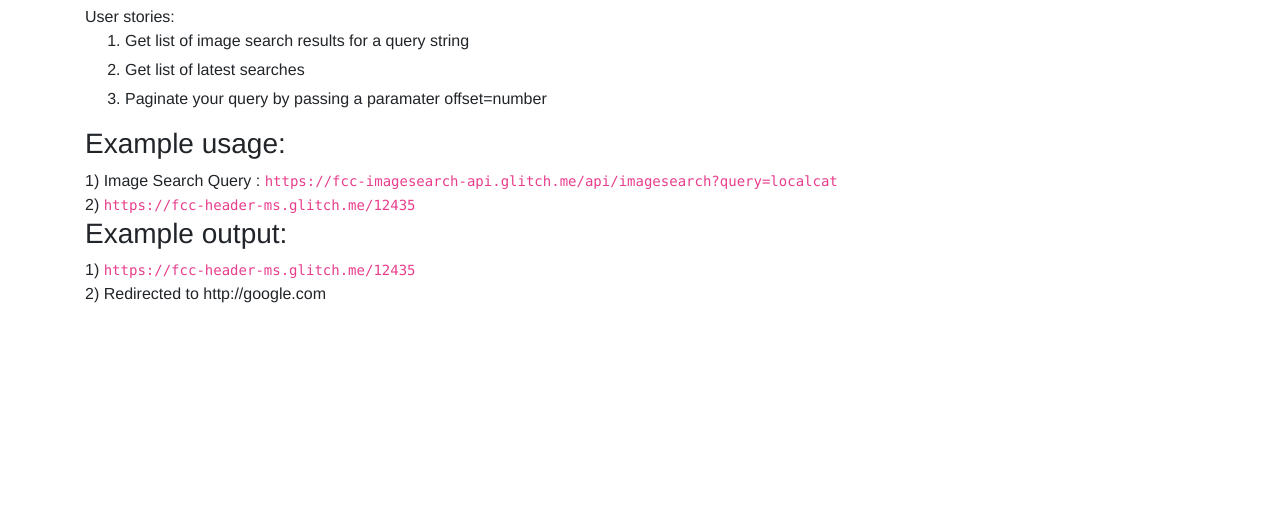
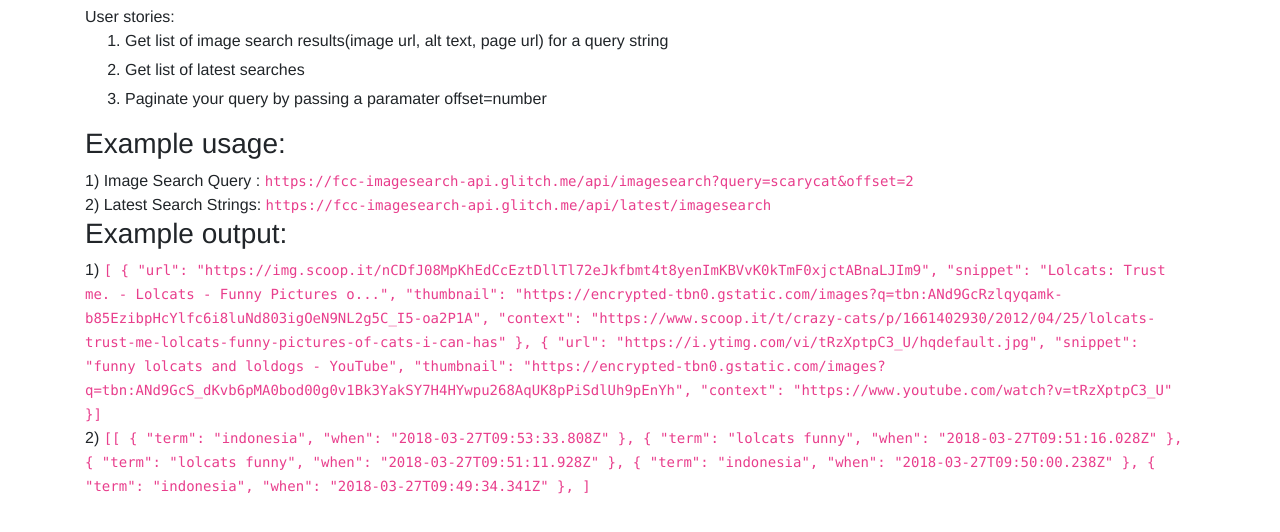
Before and after one commit to codenostic/fcc-imagesearch, a website: page views/index.html in a window 1280 px wide. Shown: the part 76-608 px from the top of the page. Drawn offline with nearby package versions, Linux system fonts and the light colour scheme.

Commit message:
🐥🎩 Checkpoint ./views/index.html:704354/1450

```diff
--- a/views/index.html
+++ b/views/index.html
@@ -28,18 +28,50 @@
             <blockquote>
                 User stories:
                 <ol>
-                  <li>Get list of image search results for a query string</li>
+                  <li>Get list of image search results(image url, alt text, page url) for a query string</li>
                   <li>Get list of latest searches</li>
                   <li>Paginate your query by passing a paramater offset=number</li>
                 </ol>
 
             </blockquote>
             <h3>Example usage:</h3>
-            1) Image Search Query : <code>https://fcc-imagesearch-api.glitch.me/api/imagesearch?query=localcat</code><br>
-            2) <code>https://fcc-header-ms.glitch.me/12435</code>
+            1) Image Search Query : <code>https://fcc-imagesearch-api.glitch.me/api/imagesearch?query=scarycat&offset=2</code><br>
+            2) Latest Search Strings: <code>https://fcc-imagesearch-api.glitch.me/api/latest/imagesearch</code>
             <h3>Example output:</h3>
-            1) <code>https://fcc-header-ms.glitch.me/12435</code><br>
-            2) Redirected to http://google.com
+            1) <code>[	{
+		"url": "https://img.scoop.it/nCDfJ08MpKhEdCcEztDllTl72eJkfbmt4t8yenImKBVvK0kTmF0xjctABnaLJIm9",
+		"snippet": "Lolcats: Trust me. - Lolcats - Funny Pictures o...",
+		"thumbnail": "https://encrypted-tbn0.gstatic.com/images?q=tbn:ANd9GcRzlqyqamk-b85EzibpHcYlfc6i8luNd803igOeN9NL2g5C_I5-oa2P1A",
+		"context": "https://www.scoop.it/t/crazy-cats/p/1661402930/2012/04/25/lolcats-trust-me-lolcats-funny-pictures-of-cats-i-can-has"
+	},
+	{
+		"url": "https://i.ytimg.com/vi/tRzXptpC3_U/hqdefault.jpg",
+		"snippet": "funny lolcats and loldogs - YouTube",
+		"thumbnail": "https://encrypted-tbn0.gstatic.com/images?q=tbn:ANd9GcS_dKvb6pMA0bod00g0v1Bk3YakSY7H4HYwpu268AqUK8pPiSdlUh9pEnYh",
+		"context": "https://www.youtube.com/watch?v=tRzXptpC3_U"
+	}]</code><br>
+            2) <code>[[
+	{
+		"term": "indonesia",
+		"when": "2018-03-27T09:53:33.808Z"
+	},
+	{
+		"term": "lolcats funny",
+		"when": "2018-03-27T09:51:16.028Z"
+	},
+	{
+		"term": "lolcats funny",
+		"when": "2018-03-27T09:51:11.928Z"
+	},
+	{
+		"term": "indonesia",
+		"when": "2018-03-27T09:50:00.238Z"
+	},
+	{
+		"term": "indonesia",
+		"when": "2018-03-27T09:49:34.341Z"
+	},
+]</code>
     </div>
 
     <!-- Your web-app is https, so your scripts need to be too -->
```
